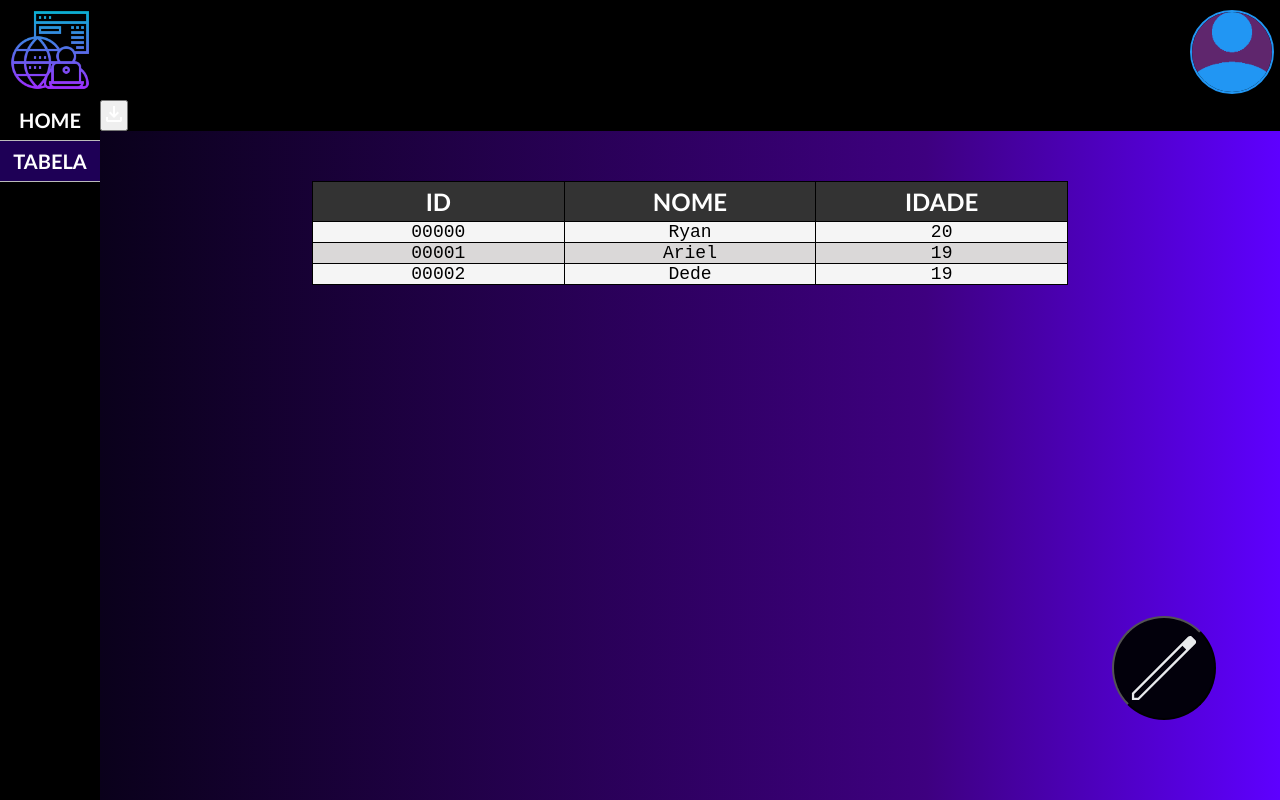
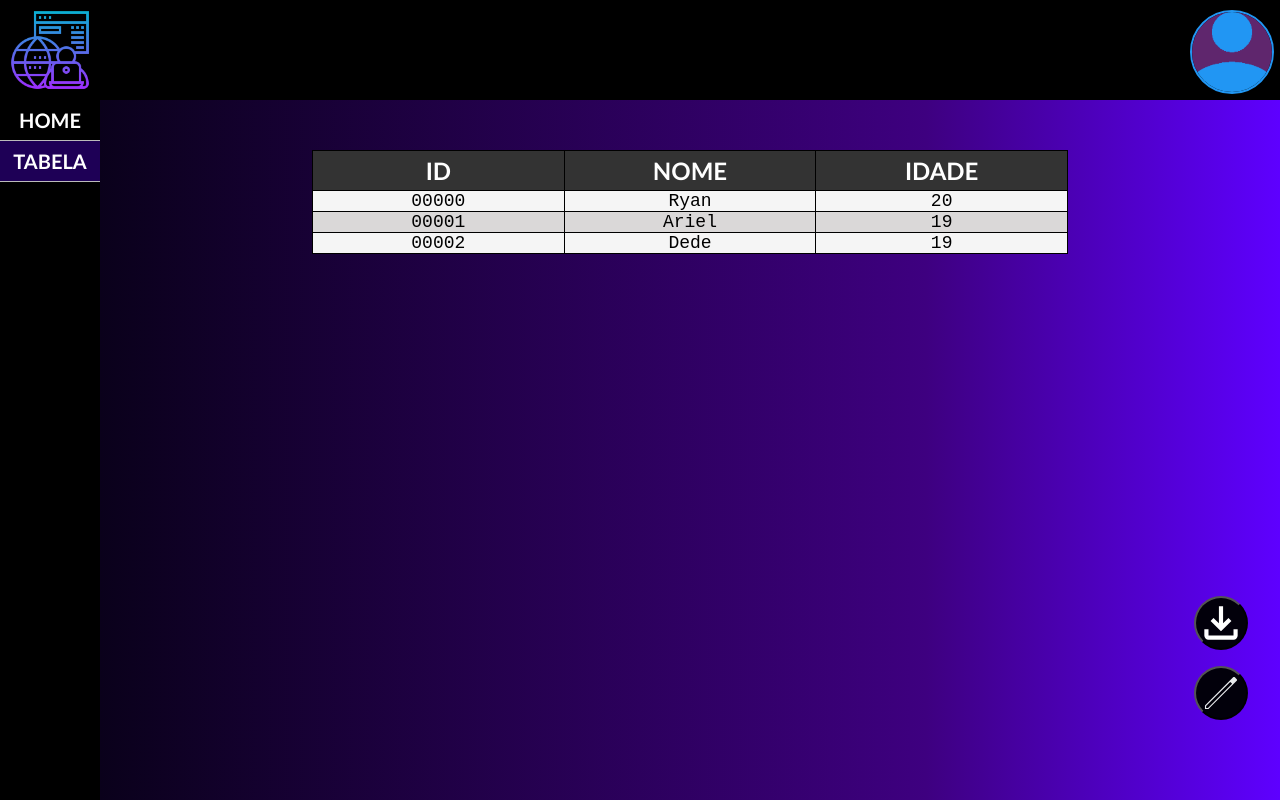
Before and after one commit to Web-LIA/Tabela-Dinamica, a React (Create React App) app: page /tabela in a window 1280 px wide. Shown: the top 800 px of the page. Built offline with nearby package versions, Linux system fonts and the light colour scheme.

Commit message:
theme: decorar butao download-csv

```diff
--- a/src/components/table/DownloadButton.tsx
+++ b/src/components/table/DownloadButton.tsx
@@ -1,7 +1,7 @@
 import React from "react"
 import downloadImg from "../../assets/icons/downloadIcon.svg"
 import { RowData } from "../../types/typesTable"
-
+import themes from "../themes/table.module.scss"
 type DownloadButtonProps = {
     tableData: RowData[],
     fileName: string
@@ -32,7 +32,7 @@ function DownloadButton(props: DownloadButtonProps) {
     }
 
     return (
-        <button onClick={() => downloadCSV(props.tableData, props.fileName)}><img src={downloadImg} alt="Download Tabela CSV" /></button>
+        <button onClick={() => downloadCSV(props.tableData, props.fileName)} className={themes.baixarButton}><img src={downloadImg} alt="Download Tabela CSV" /></button>
     )
 }
 
--- a/src/components/themes/table.module.scss
+++ b/src/components/themes/table.module.scss
@@ -171,19 +171,19 @@
     }
 }
 
-.editarButton{
+.baixarButton,.editarButton{
     -webkit-backface-visibility: hidden;
     position: fixed;
     bottom: 10%;
-    right: 5%;
+    right: 2.5%;
     background: rgb(2,0,11);
     border-radius: 100%;
     cursor: pointer;
     display: flex;
     img{
         border-radius: 100%;
-        width: 100px;
-        height: 100px;
+        width: 50px;
+        height: 50px;
     }
     div{
         position: absolute;
@@ -230,3 +230,7 @@
     }
 
 }
+
+.baixarButton{
+    bottom: calc(10% + 70px);
+}
```
